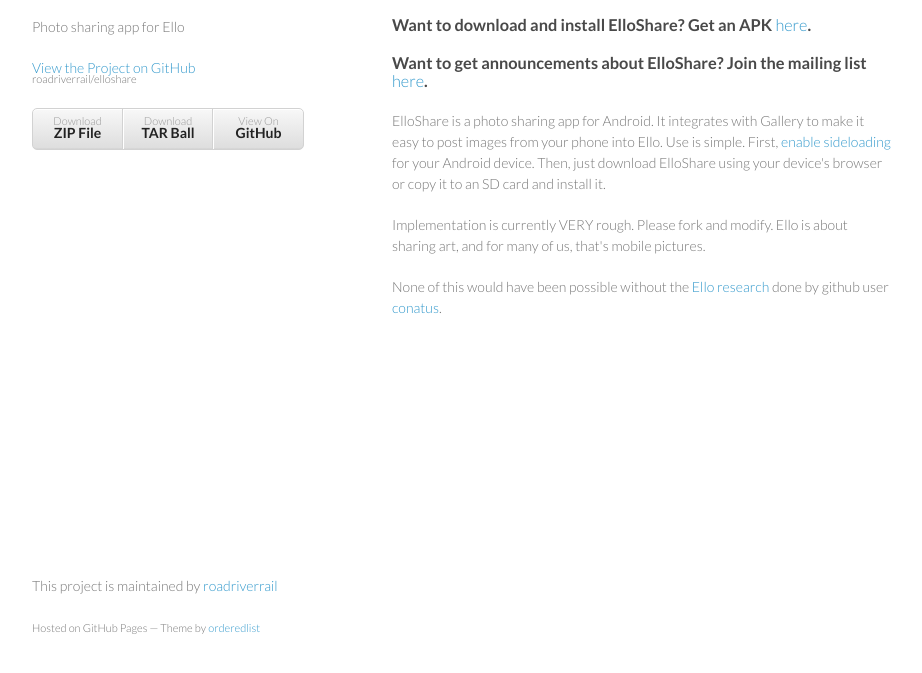
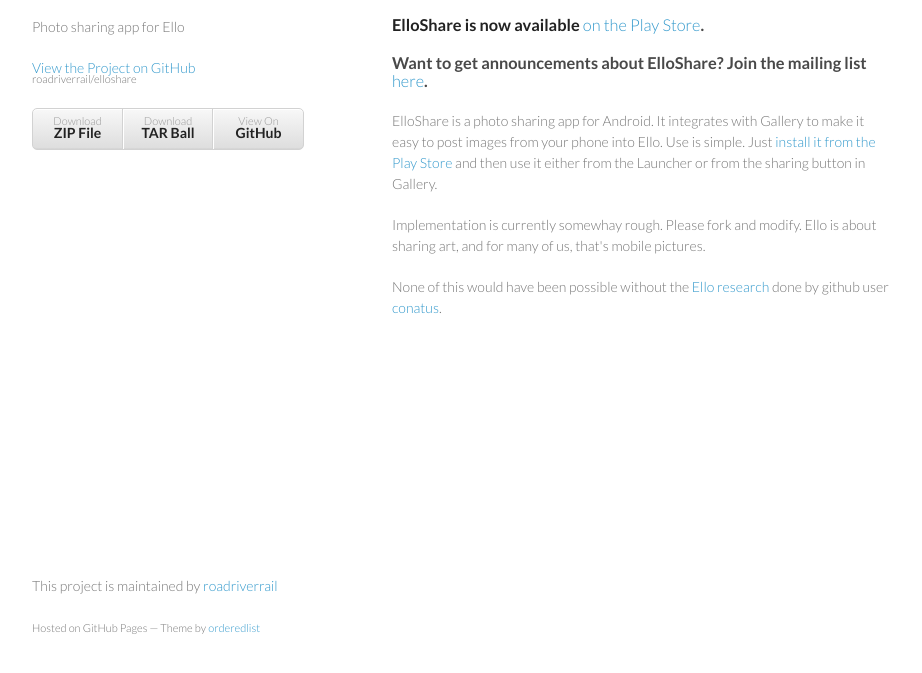
Before and after one commit to SagarDep/elloshare, a plain HTML site: page index.html in a window 1280 px wide. Shown: the part 93-766 px from the top of the page, without its empty margins (178-1100 px from the left). Drawn offline with Linux system fonts and the light colour scheme.

Commit message:
Create gh-pages branch via GitHub

```diff
--- a/index.html
+++ b/index.html
@@ -32,15 +32,16 @@
 <a name="elloshare" class="anchor" href="#elloshare"><span class="octicon octicon-link"></span></a>elloshare</h1>
 
 <h3>
-<a name="want-to-download-and-install-elloshare--get-an-apk-here" class="anchor" href="#want-to-download-and-install-elloshare--get-an-apk-here"><span class="octicon octicon-link"></span></a>Want to download and install ElloShare?  Get an APK <strong><a href="http://www.weatherlight.com/elloshare">here</a></strong>.</h3>
+<a name="elloshare-is-now-available-on-the-play-store" class="anchor" href="#elloshare-is-now-available-on-the-play-store"><span class="octicon octicon-link"></span></a>
+<strong>ElloShare is now available <a href="https://play.google.com/store/apps/details?id=com.weatherlight.elloshare">on the Play Store</a></strong>.</h3>
 
 <h3>
 <a name="want-to-get-announcements-about-elloshare--join-the-mailing-list-here" class="anchor" href="#want-to-get-announcements-about-elloshare--join-the-mailing-list-here"><span class="octicon octicon-link"></span></a>Want to get announcements about ElloShare?  Join the mailing list <strong><a href="https://groups.google.com/forum/#!forum/elloshare-discuss">here</a></strong>.</h3>
 
 <p>ElloShare is a photo sharing app for Android.  It integrates with Gallery to make it easy to post images from your phone
-into Ello.  Use is simple.  First, <a href="http://lifehacker.com/5943562/how-to-sideload-android-apps">enable sideloading</a> for your Android device.  Then, just download ElloShare using your device's browser or copy it to an SD card and install it.</p>
+into Ello.  Use is simple.  Just <a href="https://play.google.com/store/apps/details?id=com.weatherlight.elloshare">install it from the Play Store</a> and then use it either from the Launcher or from the sharing button in Gallery.</p>
 
-<p>Implementation is currently VERY rough.  Please fork and modify.  Ello is about sharing art, and for many of us, that's mobile pictures.</p>
+<p>Implementation is currently somewhay rough.  Please fork and modify.  Ello is about sharing art, and for many of us, that's mobile pictures.</p>
 
 <p>None of this would have been possible without the <a href="https://gist.github.com/conatus/cc665f917d5558c123bc">Ello research</a> done by github user <a href="https://github.com/conatus">conatus</a>.</p>
       </section>
--- a/params.json
+++ b/params.json
@@ -1 +1 @@
-{"name":"Elloshare","tagline":"Photo sharing app for Ello","body":"elloshare\r\n=========\r\n\r\n### Want to download and install ElloShare?  Get an APK **[here](http://www.weatherlight.com/elloshare)**.\r\n### Want to get announcements about ElloShare?  Join the mailing list **[here](https://groups.google.com/forum/#!forum/elloshare-discuss)**.\r\n\r\nElloShare is a photo sharing app for Android.  It integrates with Gallery to make it easy to post images from your phone\r\ninto Ello.  Use is simple.  First, [enable sideloading](http://lifehacker.com/5943562/how-to-sideload-android-apps) for your Android device.  Then, just download ElloShare using your device's browser or copy it to an SD card and install it.\r\n\r\nImplementation is currently VERY rough.  Please fork and modify.  Ello is about sharing art, and for many of us, that's mobile pictures.\r\n\r\nNone of this would have been possible without the [Ello research](https://gist.github.com/conatus/cc665f917d5558c123bc) done by github user [conatus](https://github.com/conatus).\r\n\r\n","google":"","note":"Don't delete this file! It's used internally to help with page regeneration."}
+{"name":"Elloshare","tagline":"Photo sharing app for Ello","body":"elloshare\r\n=========\r\n\r\n### **ElloShare is now available [on the Play Store](https://play.google.com/store/apps/details?id=com.weatherlight.elloshare)**.\r\n### Want to get announcements about ElloShare?  Join the mailing list **[here](https://groups.google.com/forum/#!forum/elloshare-discuss)**.\r\n\r\nElloShare is a photo sharing app for Android.  It integrates with Gallery to make it easy to post images from your phone\r\ninto Ello.  Use is simple.  Just [install it from the Play Store](https://play.google.com/store/apps/details?id=com.weatherlight.elloshare) and then use it either from the Launcher or from the sharing button in Gallery.\r\n\r\nImplementation is currently somewhay rough.  Please fork and modify.  Ello is about sharing art, and for many of us, that's mobile pictures.\r\n\r\nNone of this would have been possible without the [Ello research](https://gist.github.com/conatus/cc665f917d5558c123bc) done by github user [conatus](https://github.com/conatus).\r\n\r\n","google":"","note":"Don't delete this file! It's used internally to help with page regeneration."}
```
